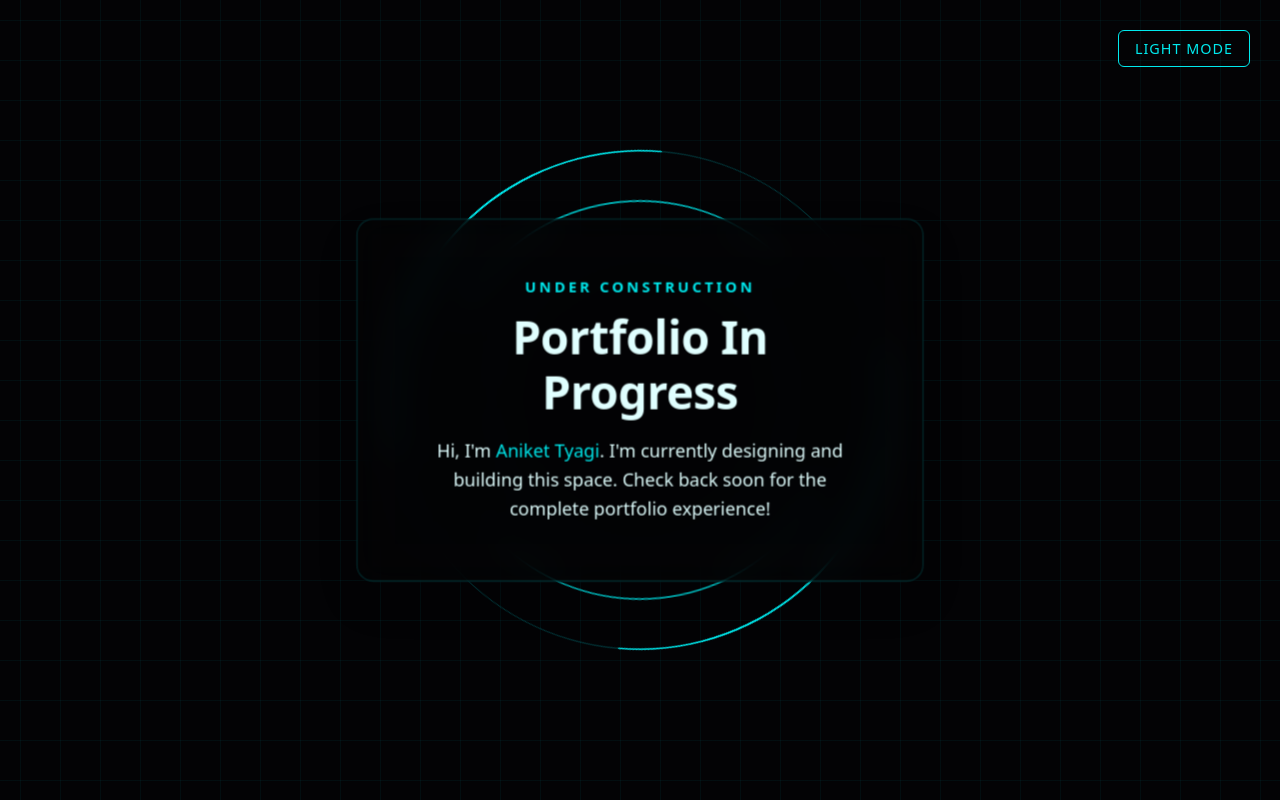
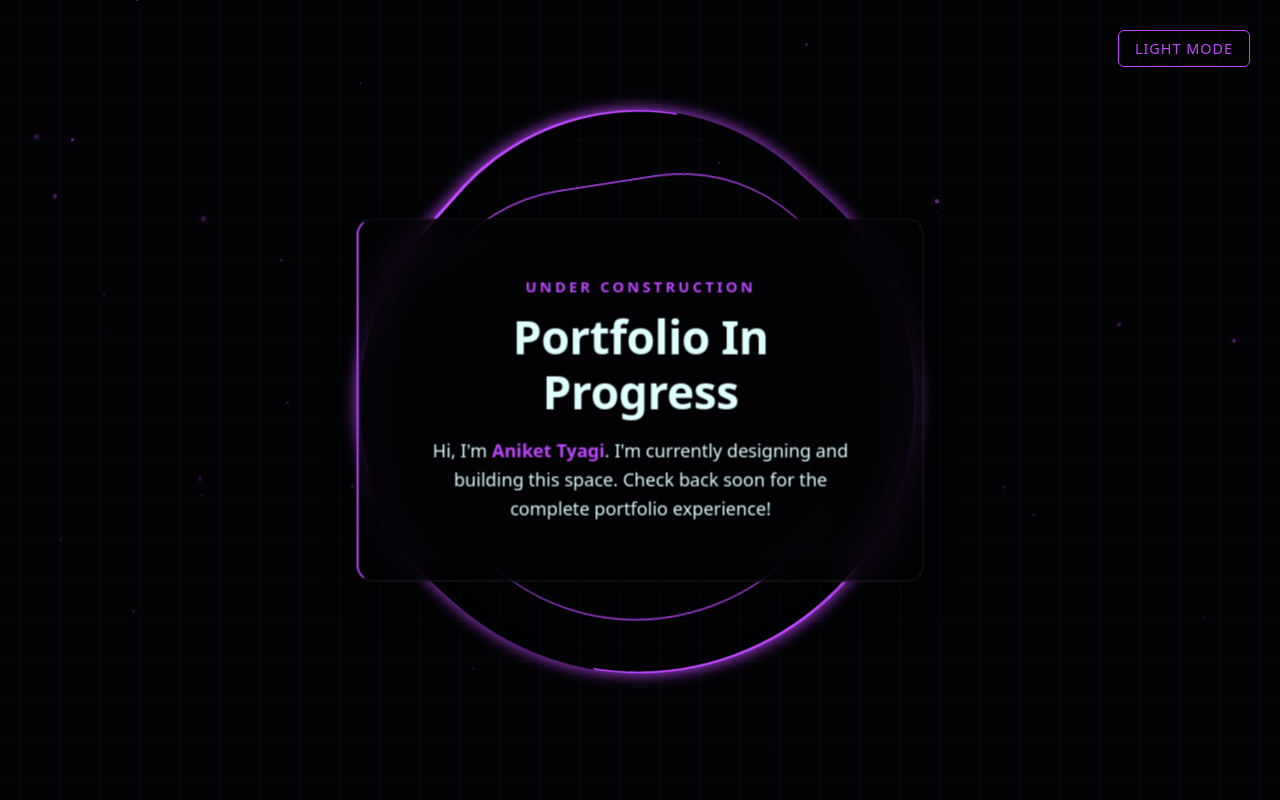
Before and after one commit to ankietyagi/aniketportfolio, a React (Vite) app: page / in a window 1280 px wide. Built offline with nearby package versions, Linux system fonts and the light colour scheme.

Commit message:
Portfolio Update

```diff
--- a/src/App.jsx
+++ b/src/App.jsx
@@ -1,6 +1,19 @@
 import React, { useEffect, useState, useRef } from 'react';
 import gsap from 'gsap';
 import './styles/all.sass';
+
+const darkPalette = ['#00eaee', '#0077ff', '#bf48ff', '#ff00aa', '#00ff9d'];
+const lightPalette = ['#ff5500', '#ff9900', '#e6005c', '#ff2200', '#ffb700'];
+
+// Generate an array of random config for particles
+const particlesConfig = Array.from({ length: 40 }).map((_, i) => ({
+  id: i,
+  size: Math.random() * 4 + 1, // 1px to 5px
+  x: Math.random() * 100, // 0 to 100vw
+  y: Math.random() * 100, // 0 to 100vh
+  duration: Math.random() * 15 + 10,
+  delay: Math.random() * -20,
+}));
 
 function App() {
   const [theme, setTheme] = useState('dark');
@@ -18,13 +31,85 @@ function App() {
     document.body.className = theme;
   }, [theme]);
 
+  // 1. Color Shifting Logic
   useEffect(() => {
-    // 1. Continuous Rotation for Rings
+    const activeColors = theme === 'dark' ? darkPalette : lightPalette;
+    let colorContext = gsap.context(() => {
+      const shiftColor = () => {
+        const nextColor = activeColors[gsap.utils.random(0, activeColors.length - 1, 1)];
+        gsap.to(document.body, {
+          "--active-color": nextColor,
+          duration: 3,
+          ease: "sine.inOut",
+          onComplete: shiftColor
+        });
+      };
+      shiftColor();
+    });
+    return () => colorContext.revert();
+  }, [theme]);
+
+  // 2. All Animations (Morphing, Parallax, Particles, Glitch)
+  useEffect(() => {
+    // A. Morphing Shape
+    const morphRings = () => {
+      gsap.to(".geometric-ring", {
+        borderRadius: () => `${gsap.utils.random(40, 60)}% ${gsap.utils.random(40, 60)}% ${gsap.utils.random(40, 60)}% ${gsap.utils.random(40, 60)}%`,
+        duration: 4,
+        ease: "sine.inOut",
+        stagger: 0.5,
+        onComplete: morphRings
+      });
+    };
+    morphRings();
+
+    // B. Infinite Rotation
     gsap.to(ring1Ref.current, { rotation: 360, duration: 15, repeat: -1, ease: "none" });
     gsap.to(ring2Ref.current, { rotation: -360, duration: 20, repeat: -1, ease: "none" });
     gsap.to(ring3Ref.current, { rotation: 360, duration: 25, repeat: -1, ease: "none" });
 
-    // 2. Initial Boot-up Animations
+    // C. Particle Floating Animations
+    gsap.utils.toArray('.particle').forEach((particle) => {
+      gsap.fromTo(particle,
+        { y: '100vh', opacity: 0 },
+        {
+          y: '-10vh',
+          opacity: gsap.utils.random(0.3, 0.8),
+          duration: gsap.utils.random(10, 20),
+          ease: "none",
+          repeat: -1,
+          delay: gsap.utils.random(-15, 0),
+          modifiers: {
+            x: (x) => `${parseFloat(x) + Math.sin(Date.now() / 1000 + parseFloat(particle.dataset.delay)) * 2}px`
+          }
+        }
+      );
+    });
+
+    // D. Random Hologram Text Glitch Effect
+    const randomGlitch = () => {
+      // Small fast micro-animations to simulate an unstable hologram
+      gsap.to(".title", {
+        x: () => gsap.utils.random(-4, 4),
+        y: () => gsap.utils.random(-2, 2),
+        skewX: () => gsap.utils.random(-5, 5),
+        opacity: () => gsap.utils.random(0.6, 1),
+        duration: 0.05,
+        repeat: 5,
+        yoyo: true,
+        onComplete: () => {
+          // Reset properties
+          gsap.to(".title", { x: 0, y: 0, skewX: 0, opacity: 1, duration: 0.1 });
+
+          // Call this function again at a completely random time between 3 and 10 seconds
+          gsap.delayedCall(gsap.utils.random(3, 10), randomGlitch);
+        }
+      });
+    };
+    // Start the random glitch after 2 seconds
+    gsap.delayedCall(2, randomGlitch);
+
+    // E. Initial Boot-up Reveal
     const tl = gsap.timeline();
     tl.fromTo(coreRef.current,
         { scale: 0.5, opacity: 0 },
@@ -41,35 +126,36 @@ function App() {
         "-=0.5"
       );
 
-    // 3. Smooth Mouse Parallax Effect
+    // F. Smooth Mouse Parallax
     const handleMouseMove = (e) => {
       const { innerWidth, innerHeight } = window;
-      const x = (e.clientX / innerWidth - 0.5) * 2; // Range: -1 to 1
-      const y = (e.clientY / innerHeight - 0.5) * 2; // Range: -1 to 1
+      const x = (e.clientX / innerWidth - 0.5) * 2;
+      const y = (e.clientY / innerHeight - 0.5) * 2;
 
-      // Move background rings opposite to mouse with slight 3D rotation
       gsap.to(coreRef.current, {
         x: x * -25,
         y: y * -25,
         rotationX: y * 10,
         rotationY: x * 10,
-        duration: 1,
+        duration: 1.5,
         ease: "power2.out"
       });
 
-      // Move content box towards the mouse
       gsap.to(boxRef.current, {
         x: x * 15,
         y: y * 15,
         rotationX: y * -5,
         rotationY: x * -5,
-        duration: 1,
+        duration: 1.5,
         ease: "power2.out"
       });
     };
 
     window.addEventListener("mousemove", handleMouseMove);
-    return () => window.removeEventListener("mousemove", handleMouseMove);
+    return () => {
+      window.removeEventListener("mousemove", handleMouseMove);
+      gsap.killTweensOf(".title"); // cleanup glitch timers
+    };
   }, []);
 
   return (
@@ -78,15 +164,31 @@ function App() {
         {theme === 'dark' ? 'Light Mode' : 'Dark Mode'}
       </button>
 
+      {/* Floating Particles Layer */}
+      <div className="particles-container">
+        {particlesConfig.map((config) => (
+          <div
+            key={config.id}
+            className="particle"
+            data-delay={config.delay}
+            style={{
+              width: `${config.size}px`,
+              height: `${config.size}px`,
+              left: `${config.x}vw`,
+            }}
+          ></div>
+        ))}
+      </div>
+
       <div className="parallax-container">
-        {/* Background Rings */}
+        {/* Morphing Core */}
         <div className="core-container" ref={coreRef}>
           <div className="geometric-ring ring-1" ref={ring1Ref}></div>
           <div className="geometric-ring ring-2" ref={ring2Ref}></div>
           <div className="geometric-ring ring-3" ref={ring3Ref}></div>
         </div>
 
-        {/* Content Box with Normal Text */}
+        {/* Dynamic Glass UI Box */}
         <div className="content-box" ref={boxRef}>
           <div className="label text-elem">Under Construction</div>
           <h1 className="title text-elem">Portfolio In Progress</h1>
--- a/src/styles/_in-progress.sass
+++ b/src/styles/_in-progress.sass
@@ -2,18 +2,14 @@
 $bg-dark: #030305
 $text-dark: #e0ffff
 $text-muted-dark: rgba(224, 255, 255, 0.7)
-$accent-dark: #00eaee
-$grid-dark: rgba(0, 234, 238, 0.05)
+$grid-dark: rgba(0, 234, 238, 0.03)
 $glass-dark: rgba(3, 3, 5, 0.7)
-$border-dark: rgba(0, 234, 238, 0.2)
 
 $bg-light: #f4f5f8
 $text-light: #0d1b2a
 $text-muted-light: rgba(13, 27, 42, 0.7)
-$accent-light: #ff5500
-$grid-light: rgba(255, 85, 0, 0.08)
+$grid-light: rgba(255, 85, 0, 0.05)
 $glass-light: rgba(255, 255, 255, 0.7)
-$border-light: rgba(255, 85, 0, 0.2)
 
 *
   margin: 0
@@ -29,63 +25,27 @@ body
 body.dark
   background-color: $bg-dark
   color: $text-dark
+  --active-color: #00eaee
+  --border-dim: rgba(255, 255, 255, 0.1)
+
   .cyber-wrapper
     background-image: linear-gradient($grid-dark 1px, transparent 1px), linear-gradient(90deg, $grid-dark 1px, transparent 1px)
-  .theme-toggle
-    border-color: $accent-dark
-    color: $accent-dark
-    &:hover
-      background: $accent-dark
-      color: $bg-dark
-  .geometric-ring
-    border-color: $border-dark
-    &.ring-1
-      border-top-color: $accent-dark
-      border-bottom-color: $accent-dark
-    &.ring-2
-      border-left-color: $accent-dark
-      border-right-color: $accent-dark
-    &.ring-3
-      border-color: $accent-dark
   .content-box
     background: $glass-dark
-    border-color: $border-dark
-    .label
-      color: $accent-dark
-    .desc .highlight
-      color: $accent-dark
 
 // --- LIGHT MODE ---
 body.light
   background-color: $bg-light
   color: $text-light
+  --active-color: #ff5500
+  --border-dim: rgba(0, 0, 0, 0.1)
+
   .cyber-wrapper
     background-image: linear-gradient($grid-light 1px, transparent 1px), linear-gradient(90deg, $grid-light 1px, transparent 1px)
-  .theme-toggle
-    border-color: $accent-light
-    color: $accent-light
-    &:hover
-      background: $accent-light
-      color: $bg-light
-  .geometric-ring
-    border-color: $border-light
-    &.ring-1
-      border-top-color: $accent-light
-      border-bottom-color: $accent-light
-    &.ring-2
-      border-left-color: $accent-light
-      border-right-color: $accent-light
-    &.ring-3
-      border-color: $accent-light
   .content-box
     background: $glass-light
-    border-color: $border-light
-    .label
-      color: $accent-light
-    .desc .highlight
-      color: $accent-light
 
-// --- COMMON LAYOUT (ULTRA RESPONSIVE) ---
+// --- COMMON LAYOUT ---
 .cyber-wrapper
   position: relative
   width: 100vw
@@ -104,15 +64,19 @@ body.light
   right: clamp(15px, 4vw, 30px)
   z-index: 100
   background: transparent
-  border: 1px solid transparent
+  border: 1px solid var(--active-color)
+  color: var(--active-color)
   padding: 8px 16px
   font-family: inherit
   font-size: clamp(0.7rem, 2vw, 0.9rem)
   letter-spacing: 1px
   cursor: pointer
   text-transform: uppercase
-  transition: all 0.3s ease
+  transition: all 0.5s ease
   border-radius: 6px
+  &:hover
+    background: var(--active-color)
+    color: inherit
 
 .parallax-container
   position: relative
@@ -123,34 +87,58 @@ body.light
   align-items: center
   transform-style: preserve-3d
 
+// --- PARTICLES ---
+.particles-container
+  position: absolute
+  width: 100%
+  height: 100%
+  top: 0
+  left: 0
+  pointer-events: none
+  z-index: 0
+  overflow: hidden
+
+.particle
+  position: absolute
+  background-color: var(--active-color)
+  border-radius: 50%
+  box-shadow: 0 0 10px var(--active-color)
+  opacity: 0
+
 .core-container
   position: absolute
-  width: clamp(260px, 60vw, 500px)
-  height: clamp(260px, 60vw, 500px)
+  width: clamp(260px, 60vw, 550px)
+  height: clamp(260px, 60vw, 550px)
   display: flex
   justify-content: center
   align-items: center
   pointer-events: none
+  z-index: 1
 
 .geometric-ring
   position: absolute
   border-radius: 50%
   border: 1px solid transparent
+  transition: border-color 0.5s ease
+
   &.ring-1
     width: 100%
     height: 100%
-    border-top: 2px solid transparent
-    border-bottom: 2px solid transparent
+    border-top: 3px solid var(--active-color)
+    border-bottom: 3px solid var(--active-color)
+    box-shadow: inset 0 0 20px rgba(0,0,0,0.1), 0 0 15px var(--active-color)
+
   &.ring-2
     width: 80%
     height: 80%
-    border-left: 2px solid transparent
-    border-right: 2px solid transparent
+    border-left: 2px solid var(--active-color)
+    border-right: 2px solid var(--active-color)
     opacity: 0.7
+
   &.ring-3
     width: 60%
     height: 60%
-    border: 1px dashed transparent
+    border: 1px dashed var(--active-color)
     opacity: 0.5
 
 .content-box
@@ -158,13 +146,14 @@ body.light
   z-index: 10
   backdrop-filter: blur(16px)
   -webkit-backdrop-filter: blur(16px)
-  border: 1px solid transparent
+  border: 1px solid var(--border-dim)
+  border-left: 2px solid var(--active-color)
   padding: clamp(1.8rem, 6vw, 3.5rem)
   text-align: center
   width: 100%
   max-width: 550px
   border-radius: 16px
-  box-shadow: 0 20px 40px rgba(0, 0, 0, 0.15)
+  box-shadow: 0 20px 40px rgba(0, 0, 0, 0.15), 0 0 30px rgba(0, 0, 0, 0.05) inset
   transform: translateZ(30px)
 
   .label
@@ -173,6 +162,7 @@ body.light
     margin-bottom: 12px
     text-transform: uppercase
     font-weight: 600
+    color: var(--active-color)
 
   .title
     font-size: clamp(1.8rem, 6vw, 2.8rem)
@@ -180,8 +170,15 @@ body.light
     letter-spacing: -0.5px
     margin-bottom: 16px
     line-height: 1.2
+    position: relative
+    display: inline-block
 
   .desc
     font-size: clamp(0.95rem, 3vw, 1.1rem)
     line-height: 1.6
     font-weight: 400
+
+    .highlight
+      color: var(--active-color)
+      font-weight: bold
+      transition: color 0.5s ease
```
